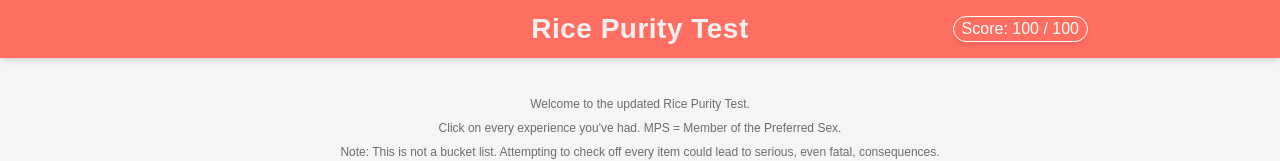
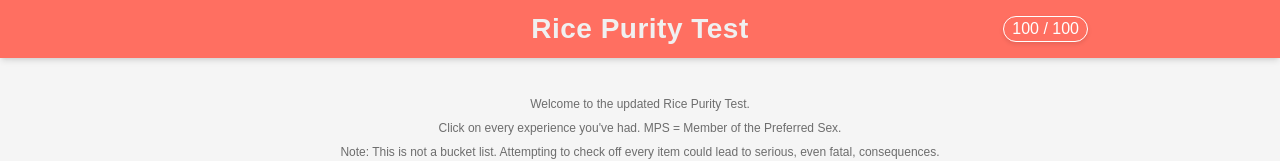
Before and after one commit to WillTheSun/ricetest, a Next.js app: page / in a window 1280 px wide. Shown: the top 161 px of the page. Built offline with nearby package versions, Linux system fonts and the light colour scheme.

Commit message:
Remove score label

```diff
--- a/app/Quiz.tsx
+++ b/app/Quiz.tsx
@@ -78,7 +78,7 @@
                         Rice Purity Test
                     </h1>
                     <div className="ml-auto bg-quiz-text text-quiz-background text-quiz-score px-2 rounded-full font-medium border-quiz-score border-white shadow-quiz-score">
-                        Score: {score} / 100
+                        {score} / 100
                     </div>
                 </div>
                 <div className="absolute bottom-0 left-0 right-0 h-1 bg-quiz-text/20">
@@ -128,7 +128,6 @@
                 </div>
 
                 <div className="mt-8 mb-4 flex flex-col items-center space-y-4">
-                    {/* Updated score display */}
                     <div className="bg-quiz-highlight text-white p-3 rounded-lg text-center w-full">
                         <span className="text-xl font-bold">
                             {getLabel(score)} ({score} / {questions.length})
```
